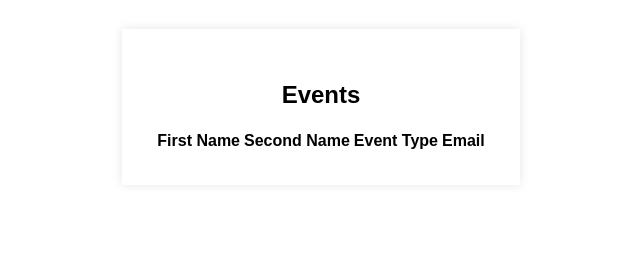
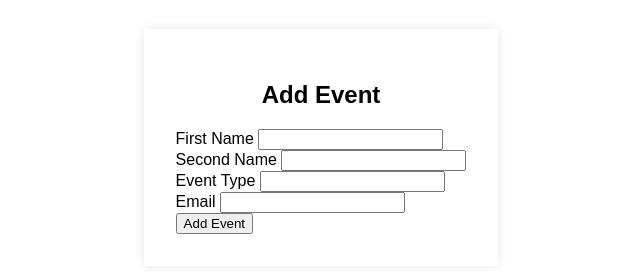
Before and after one commit to Markmcl25/task_management, a website: page index.html in a window 1280 px wide. Shown: the part 91-364 px from the top of the page, without its empty margins (319-959 px from the left). Drawn offline with Linux system fonts and the light colour scheme.

Commit message:
dont need visable data on website so removed first container and created a new one to input the information

```diff
--- a/index.html
+++ b/index.html
@@ -11,14 +11,26 @@
         <h1>Event Reminder</h1>
     </header>
     <div class="container">
-        <h2>Events</h2>
-        <table id="eventsTable">
-            <thead>
-                <tr>
-                    <th>First Name</th>
-                    <th>Second Name</th>
-                    <th>Event Type</th>
-                    <th>Email</th>
-                </tr>
+        <h2>Add Event</h2>
+        <div id="formContainer">
+            <div class="form-group">
+                <label for="firstName">First Name</label>
+                <input type="text" id="firstName" required>
+            </div>
+            <div class="form-group">
+                <label for="secondName">Second Name</label>
+                <input type="text" id="secondName" required>
+            </div>
+            <div class="form-group">
+                <label for="eventType">Event Type</label>
+                <input type="text" id="eventType" required>
+            </div>
+            <div class="form-group">
+                <label for="email">Email</label>
+                <input type="email" id="email" required>
+            </div>
+            <button onclick="addEvent()">Add Event</button>
+        </div>
+    </div>
 </body>
 </html>
```
